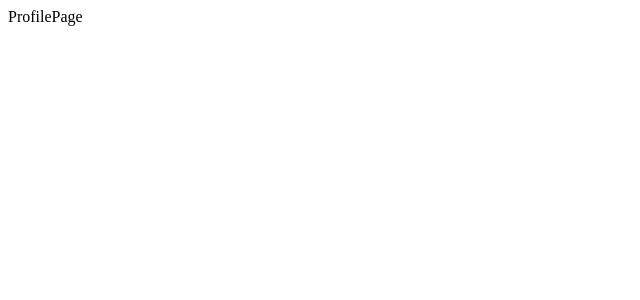
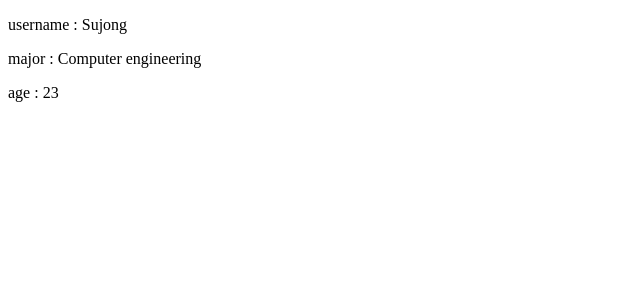
Before and after one commit to kwaksj329/WEB_Study, a Next.js app in the folder react-practice/: page /profile/user-id/1 in a window 1280 px wide. Shown: the top 300 px of the page, without its empty margins (0-640 px from the left). Built offline with nearby package versions, Linux system fonts and the light colour scheme.

Commit message:
server side rendering code

```diff
--- a/react-practice/model/profile/profile.model.js
+++ b/react-practice/model/profile/profile.model.js
@@ -1,9 +1,17 @@
 export function getUserProfileByUserId(userId) {
-    return {
-        username: "Ikanny",
-        major: "Computer engineering",
-        age: 20
-    };
+    if(parseInt(userId) == 1){
+        return {
+            username: "Ikanny",
+            major: "Computer engineering",
+            age: 20
+        };
+    }else{
+        return {
+            username: "Sujong",
+            major: "Computer engineering",
+            age: 23
+        };
+    }
 }
 
 export function putUserProfile(userProfile) {
--- a/react-practice/pages/profile/user-id/[userId].js
+++ b/react-practice/pages/profile/user-id/[userId].js
@@ -1,9 +1,28 @@
-const ProfilePage = () => {
+import {getUserProfileByUserId} from "../../../model/profile/profile.model";
+
+const ProfilePage = ({
+    username,
+    major,
+    age
+
+}) => {
     return (
         <div>
-            ProfilePage
+            <p>username : {username}</p>
+            <p>major : {major}</p>
+            <p>age : {age}</p>
         </div>
     );
 };
+//SEO = Search Engine Optimization
+
+export async function getServerSideProps(context){
+    const {userId} = context.query.userId;
+    const userProfile = getUserProfileByUserId(userId);
+
+    return{
+        props: userProfile
+    };
+}
 
 export default ProfilePage;
```
